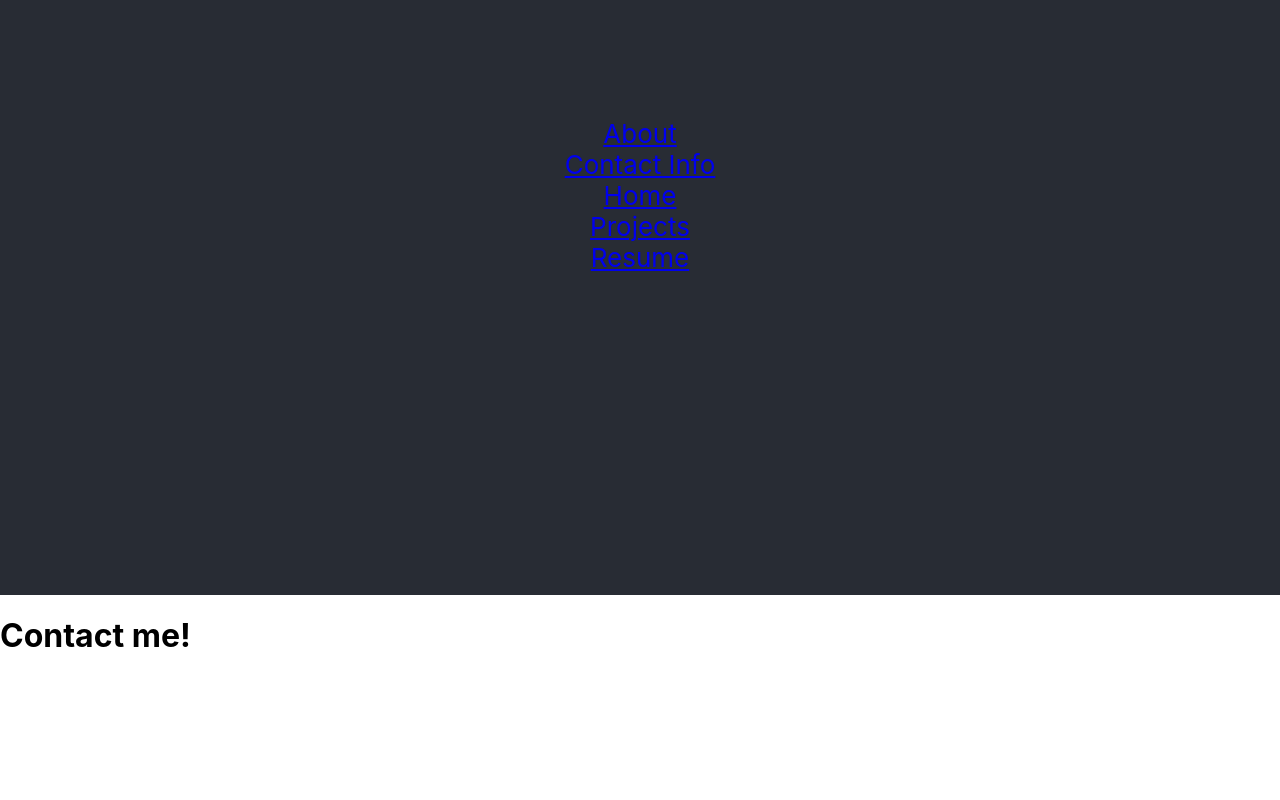
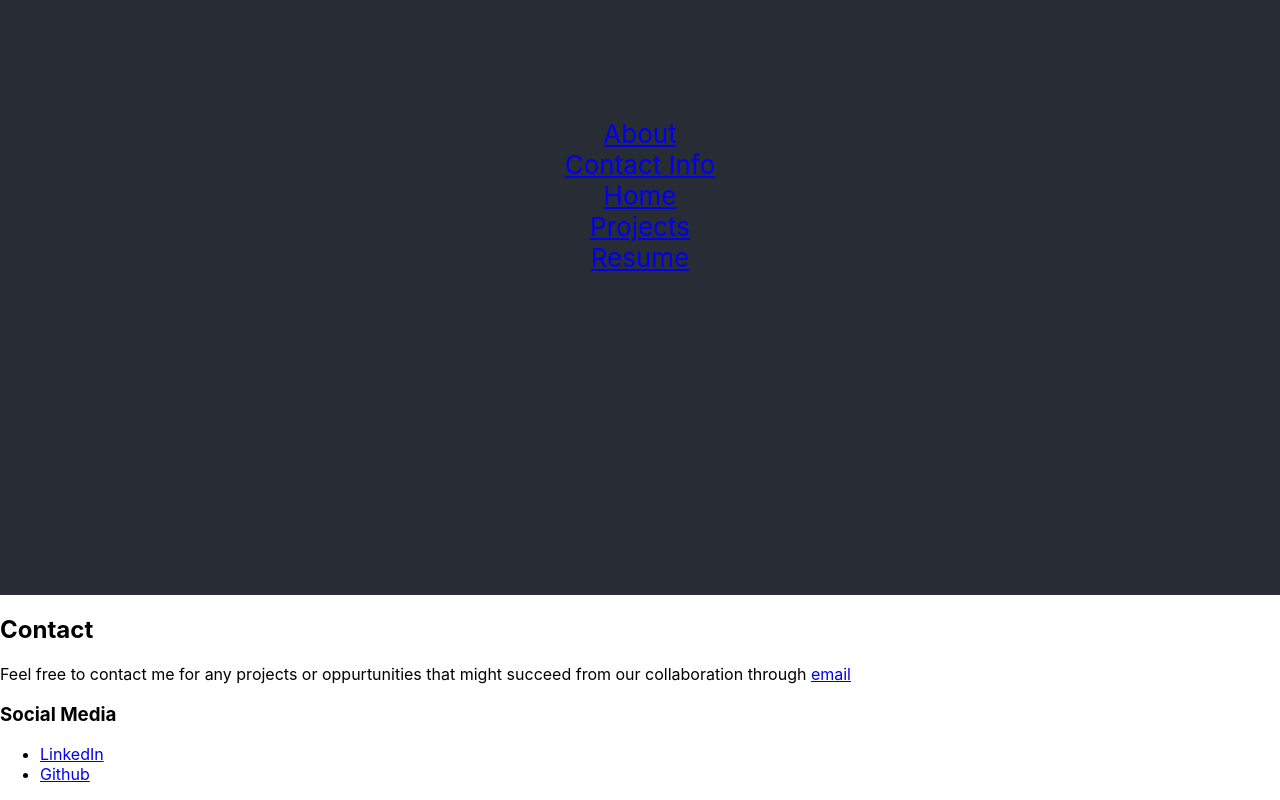
Before and after one commit to J3NNog1/portfolio-react, a React (Create React App) app: page /contact in a window 1280 px wide. Shown: the part 205-1005 px from the top of the page. Before the commit the page ends 882 px from the top, so only its background shows below. Built offline with nearby package versions, Linux system fonts and the light colour scheme.

Commit message:
add information in Contact.jsx

```diff
--- a/src/pages/Contact.jsx
+++ b/src/pages/Contact.jsx
@@ -1,10 +1,19 @@
 
 
-
-function Contact() {
+const Contact = (props) => {
     return (
-        <h1>Contact me!</h1>
-    )
-}
+      <div ref={props.contactRef} id="contactProfile">
+        <section>
+          <h1>Contact</h1>
+          <p>Feel free to contact me for any projects or oppurtunities that might succeed from our collaboration through <a href="mailto:jenniferjuarezse@gmail.com">email</a> </p>
+          <h3>Social Media</h3>
+          <ul>
+            <li><a href="https://www.linkedin.com/in/jennifer-juarez44/">LinkedIn</a></li>
+            <li><a href="https://github.com/J3NNog1">Github</a></li>
+          </ul>
+        </section>
+      </div>
+    );
+  }
 
 export default Contact;
```
